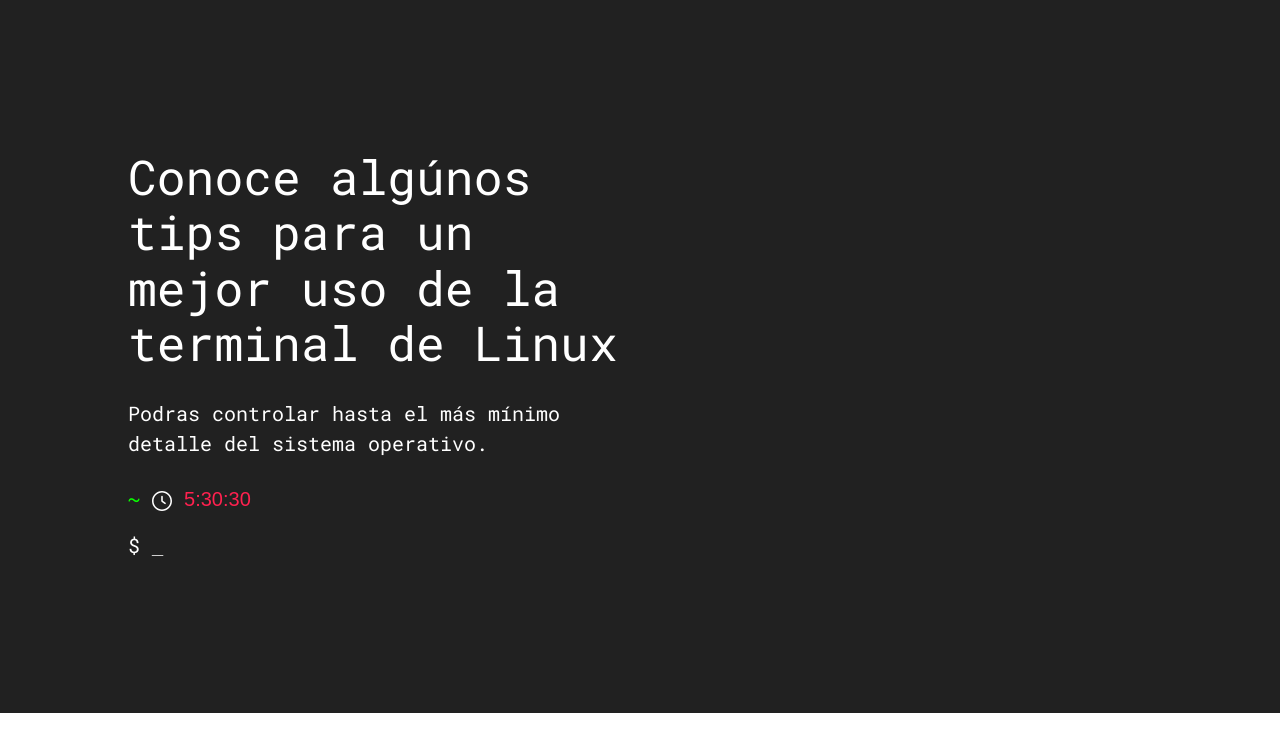
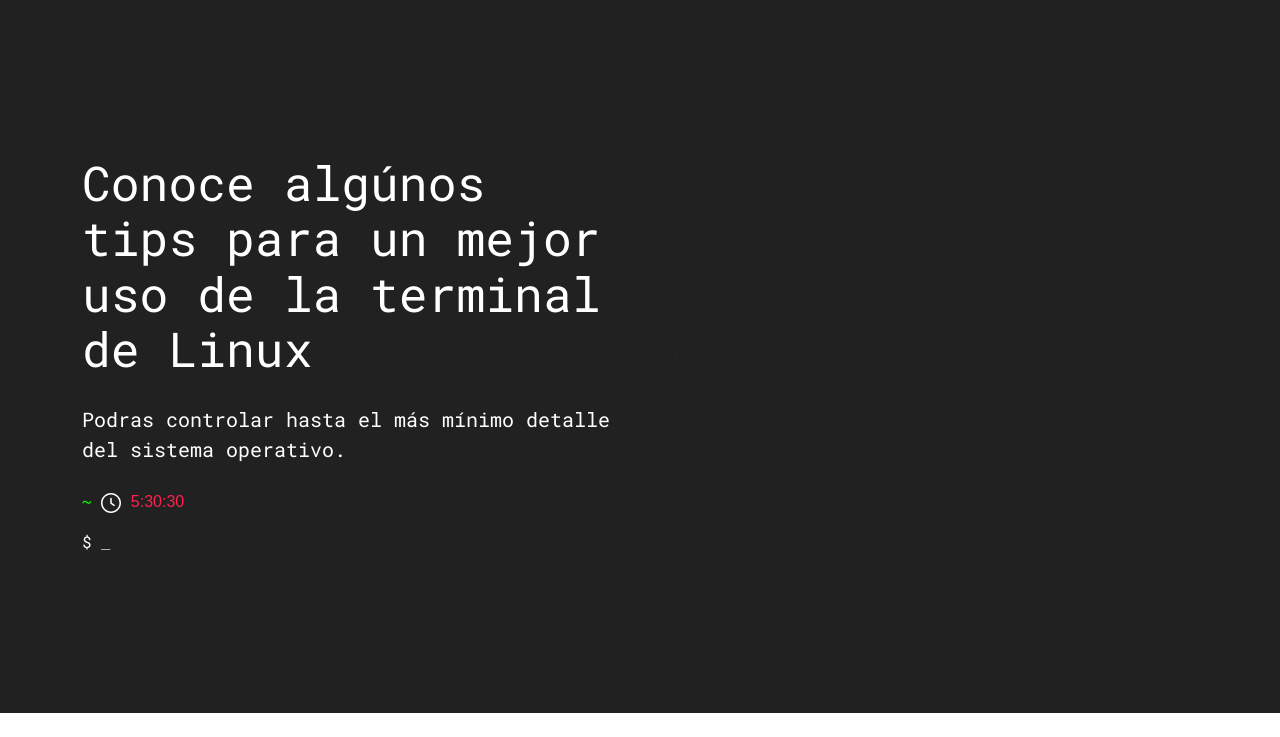
Before and after one commit to JohannesBrad/Template_TerminalDev, a plain HTML site: page index.htm in a window 1280 px wide. Shown: the part 63-800 px from the top of the page. Drawn offline with nearby package versions, Linux system fonts and the light colour scheme.

Commit message:
Se agrega codigo Bootstrap

```diff
--- a/css/main.css
+++ b/css/main.css
@@ -11,10 +11,10 @@ html {
 .hero {
   background-color: #212121;
   height: 90vh;
-  display: flex;
-  justify-content: start;
+ display: flex;
+  /* justify-content: start; */
   align-items: center;
-  padding: 0 10%;
+
 }
 
 /* Place text in the middle of the image */
@@ -26,7 +26,6 @@ html {
 }
 h2.hero_contenedor_titulo{
     font-size: 48px;
-    /* line-height: 1.15em; */
     line-height: 1.15em;
     padding: 20px 0;
 }
--- a/index.htm
+++ b/index.htm
@@ -1,21 +1,26 @@
 <!DOCTYPE html>
 <html lang="en">
+
 <head>
     <meta charset="UTF-8">
     <meta name="viewport" content="width=device-width, initial-scale=1.0">
-    <link href="https://cdn.jsdelivr.net/npm/bootstrap@5.0.0-beta1/dist/css/bootstrap.min.css" rel="stylesheet" integrity="sha384-giJF6kkoqNQ00vy+HMDP7azOuL0xtbfIcaT9wjKHr8RbDVddVHyTfAAsrekwKmP1" crossorigin="anonymous">
+    <link href="https://cdn.jsdelivr.net/npm/bootstrap@5.0.0-beta1/dist/css/bootstrap.min.css" rel="stylesheet"
+        integrity="sha384-giJF6kkoqNQ00vy+HMDP7azOuL0xtbfIcaT9wjKHr8RbDVddVHyTfAAsrekwKmP1" crossorigin="anonymous">
     <!-- <link href="https://cdn.jsdelivr.net/npm/bootstrap@5.0.0-beta1/dist/css/bootstrap.min.css" rel="stylesheet" integrity="sha384-giJF6kkoqNQ00vy+HMDP7azOuL0xtbfIcaT9wjKHr8RbDVddVHyTfAAsrekwKmP1" crossorigin="anonymous"> -->
     <link href="https://fonts.googleapis.com/css2?family=Roboto+Mono&display=swap" rel="stylesheet">
     <script src="https://code.jquery.com/jquery-3.4.1.min.js"></script>
     <link rel="stylesheet" href="css/main.css">
     <title>TerminalDev</title>
 </head>
+
 <body>
 
     <nav class="navbar navbar-expand-lg navbar-dark bg-dark">
         <div class="container">
             <a class="navbar-brand" href="#">Terminal Dev</a>
-          <button class="navbar-toggler" type="button" data-bs-toggle="collapse" data-bs-target="#navbarSupportedContent" aria-controls="navbarSupportedContent" aria-expanded="false" aria-label="Toggle navigation">
+            <button class="navbar-toggler" type="button" data-bs-toggle="collapse"
+                data-bs-target="#navbarSupportedContent" aria-controls="navbarSupportedContent" aria-expanded="false"
+                aria-label="Toggle navigation">
                 <span class="navbar-toggler-icon"></span>
             </button>
             <div class="collapse navbar-collapse" id="navbarSupportedContent">
@@ -29,16 +34,25 @@
         </div>
     </nav>
 
+    <!-- HERO -->
     <div class="hero">
-        <div class="hero_contenedor_text">
-            <h2 class="hero_contenedor_titulo">Conoce algúnos tips para un mejor uso de la terminal de Linux </h2>
+        <div class="container ">
+            <div class="row align-items-center ">
+                <div class="col-sm-6 col-12 text-white">
+                    <h2 class="hero_contenedor_titulo">Conoce algúnos tips para un mejor uso de la terminal de Linux</h2>
                     <p class="hero_contenedor_subtitulo">Podras controlar hasta el más mínimo detalle del sistema operativo.</p>
-            <p class="hora_terminal">~ <img src="img/clock_white.svg" class="img_clock"alt=""> <span id="HoraActual"></span></p>
+                    <p class="hora_terminal">~ <img src="img/clock_white.svg" class="img_clock" alt=""> <span id="HoraActual"></span></p>
                     <p class="">$ <span class="parpadea"><strong>_</strong></p>
+                </div>
+                <div class="col-sm-6 col-12 ">col 6</div>
+            </div>
         </div>
     </div>
 
-    <script src="https://cdn.jsdelivr.net/npm/bootstrap@5.0.0-beta1/dist/js/bootstrap.bundle.min.js" integrity="sha384-ygbV9kiqUc6oa4msXn9868pTtWMgiQaeYH7/t7LECLbyPA2x65Kgf80OJFdroafW" crossorigin="anonymous"></script>
+    <script src="https://cdn.jsdelivr.net/npm/bootstrap@5.0.0-beta1/dist/js/bootstrap.bundle.min.js"
+        integrity="sha384-ygbV9kiqUc6oa4msXn9868pTtWMgiQaeYH7/t7LECLbyPA2x65Kgf80OJFdroafW"
+        crossorigin="anonymous"></script>
     <script src="js/app.js"></script>
 </body>
+
 </html>
```
Lines whose indentation alone changed are shown as unchanged.
